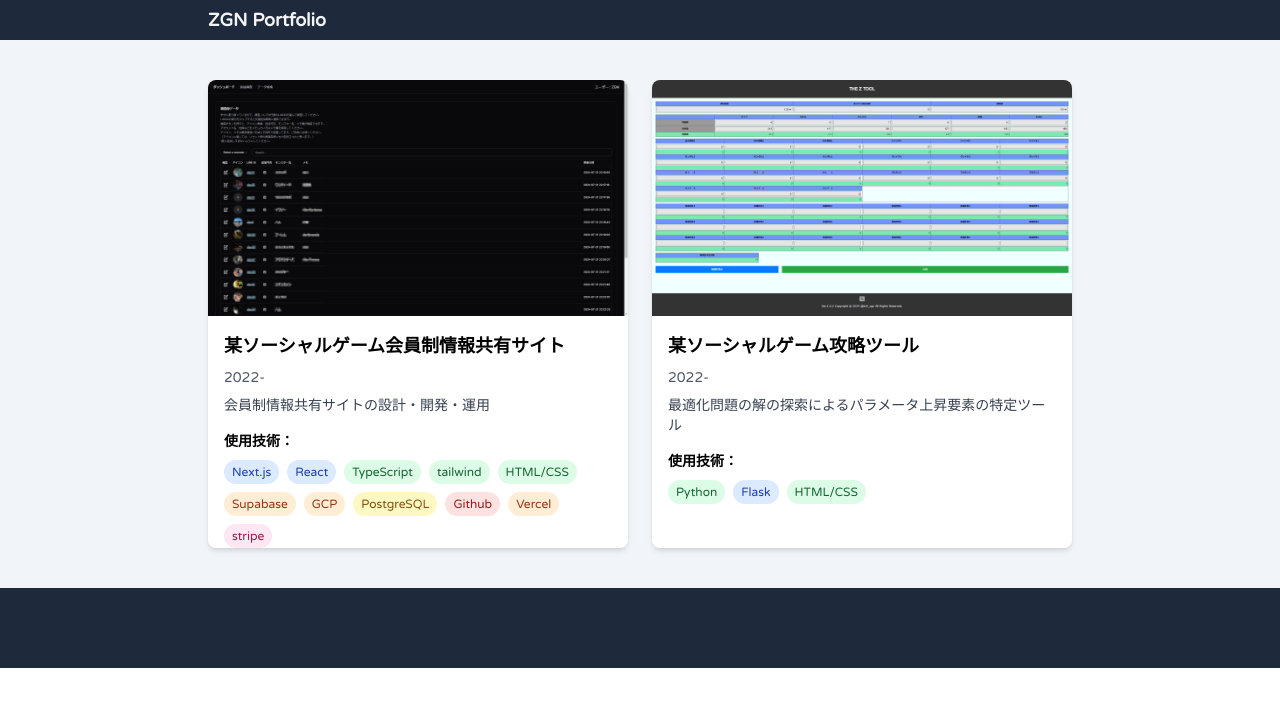
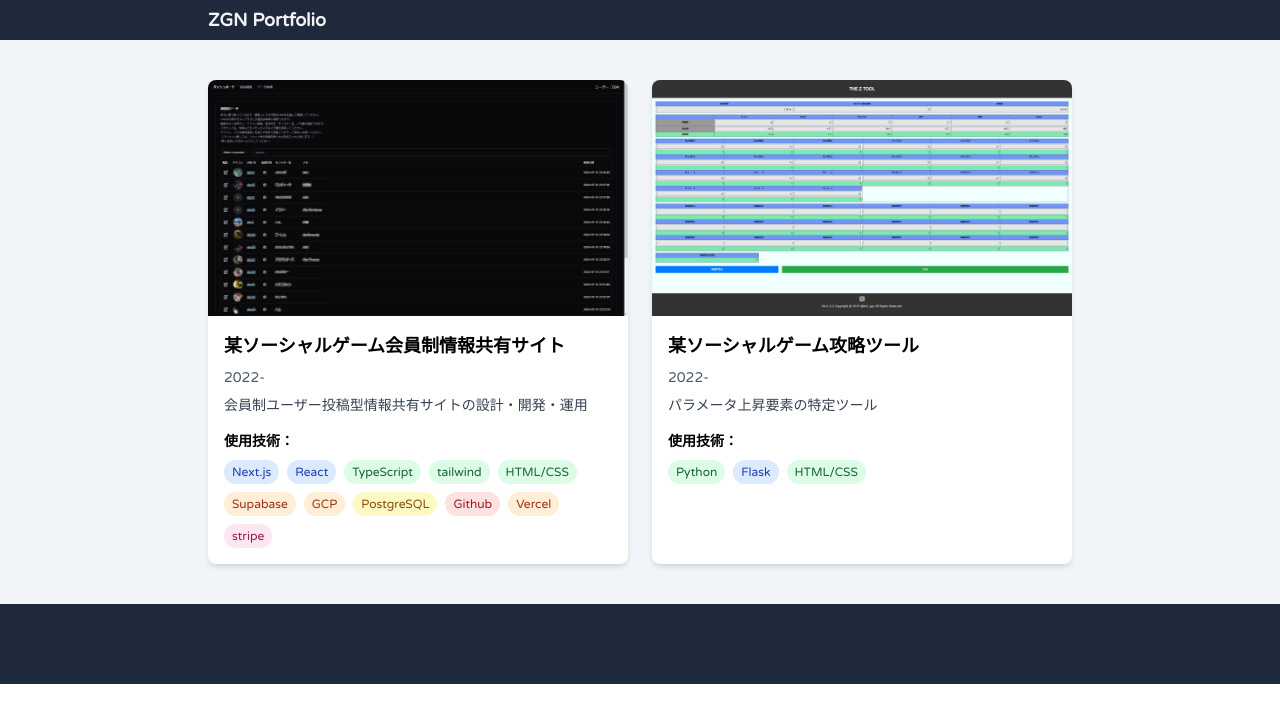
Before and after one commit to gitOfZgn/portfolio, a Next.js app: page /WorkContent in a window 1280 px wide. Shown: the top 722 px of the page. Built offline with nearby package versions, Linux system fonts and the light colour scheme.

Commit message:
部分修正

```diff
--- a/app/WorkContent/components/Gallery.tsx
+++ b/app/WorkContent/components/Gallery.tsx
@@ -25,7 +25,7 @@ const Gallery  = () => {
                                     {work.date && <p className="text-sm text-gray-600 mb-2">{work.date}</p>}
                                     <p className="text-sm text-gray-700">{work.description}</p>
                                 </div>
-                                <div className="mt-4 h-20">
+                                <div className="mt-4 h-30">
                                     <h4 className="font-semibold text-sm mb-2">使用技術：</h4>
                                     <div className="flex flex-wrap gap-2">
                                         {work.skills.map((skill, index) => {
--- a/data/works.ts
+++ b/data/works.ts
@@ -25,7 +25,7 @@ export const works: Work[] = [
     {
         id: '1',
         title: '某ソーシャルゲーム会員制情報共有サイト',
-        description: '会員制情報共有サイトの設計・開発・運用',
+        description: '会員制ユーザー投稿型情報共有サイトの設計・開発・運用',
         thumbnailUrl: '/portfolio/images/thumbnails/lmffrmembership.png',
         fullImageUrl: '/portfolio/images/thumbnails/lmffrmembership_detail.png',
         skills: ["Next.js", "React", "TypeScript", "tailwind", "HTML/CSS", "Supabase", "GCP", "PostgreSQL","Github","Vercel","stripe"],
@@ -62,7 +62,7 @@ export const works: Work[] = [
     {
         id: '2',
         title: '某ソーシャルゲーム攻略ツール',
-        description: '最適化問題の解の探索によるパラメータ上昇要素の特定ツール',
+        description: 'パラメータ上昇要素の特定ツール',
         thumbnailUrl: '/portfolio/images/thumbnails/genecalc.png',
         fullImageUrl: '/portfolio/images/thumbnails/genecalc_detail.png',
         skills: ["Python", "Flask", "HTML/CSS"],
```
